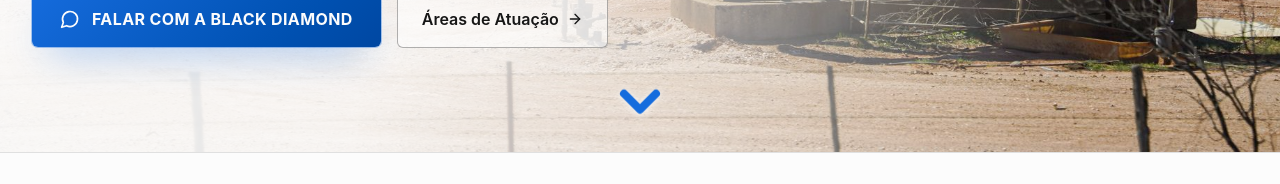
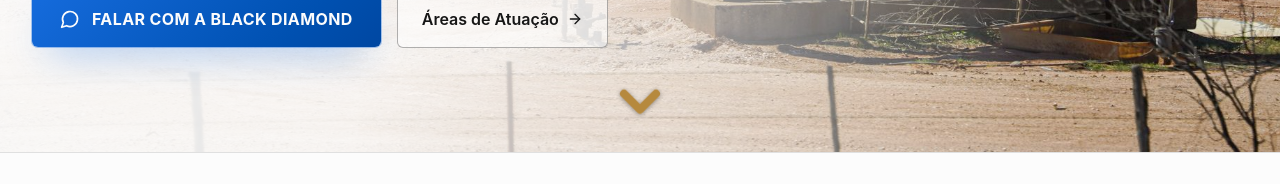
Before and after one commit to tayfilmes/black-diamond-site, a React (Vite) app in the folder app/: page / in a window 1280 px wide. Shown: the part 601-785 px from the top of the page. Built offline with nearby package versions, Linux system fonts and the light colour scheme.

Commit message:
Make the hero scroll arrow gold
Gold arrow (a bit deeper than the logo gold so it reads on the sandy photo) with a soft dark shadow instead of the white glow. Mirrored in the React app.

Co-Authored-By: Claude Sonnet 5.5 <noreply@anthropic.com>

```diff
--- a/app/src/pages/Index.tsx
+++ b/app/src/pages/Index.tsx
@@ -269,9 +269,9 @@ export default function Index() {
           <a
             href="#sobre"
             aria-label="Rolar para ver mais"
-            className="scroll-hint absolute inset-x-0 bottom-5 mx-auto w-fit text-accent-blue transition-colors hover:text-accent-blue/80"
+            className="scroll-hint absolute inset-x-0 bottom-5 mx-auto w-fit text-[oklch(0.66_0.108_78)] transition-colors hover:text-[oklch(0.58_0.1_77.5)]"
           >
-            <ChevronDown className="h-16 w-16 [filter:drop-shadow(0_1px_4px_rgba(255,255,255,0.9))]" strokeWidth={3} />
+            <ChevronDown className="h-16 w-16 [filter:drop-shadow(0_1px_2px_rgba(0,0,0,0.4))]" strokeWidth={3} />
           </a>
         </section>
 
```
Also changed, not shown: 1 other file (tests, documents, lock files or other folders).
